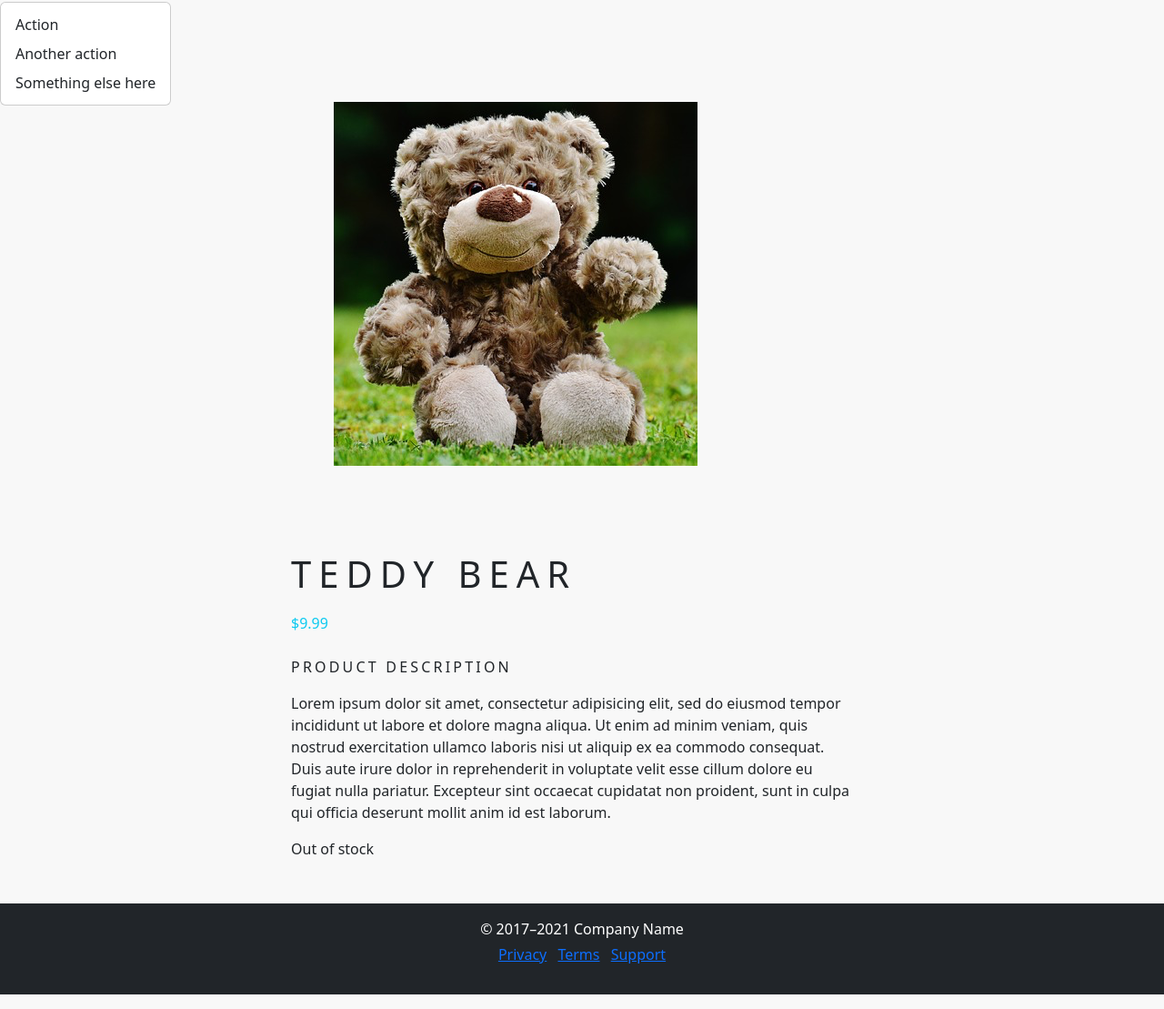
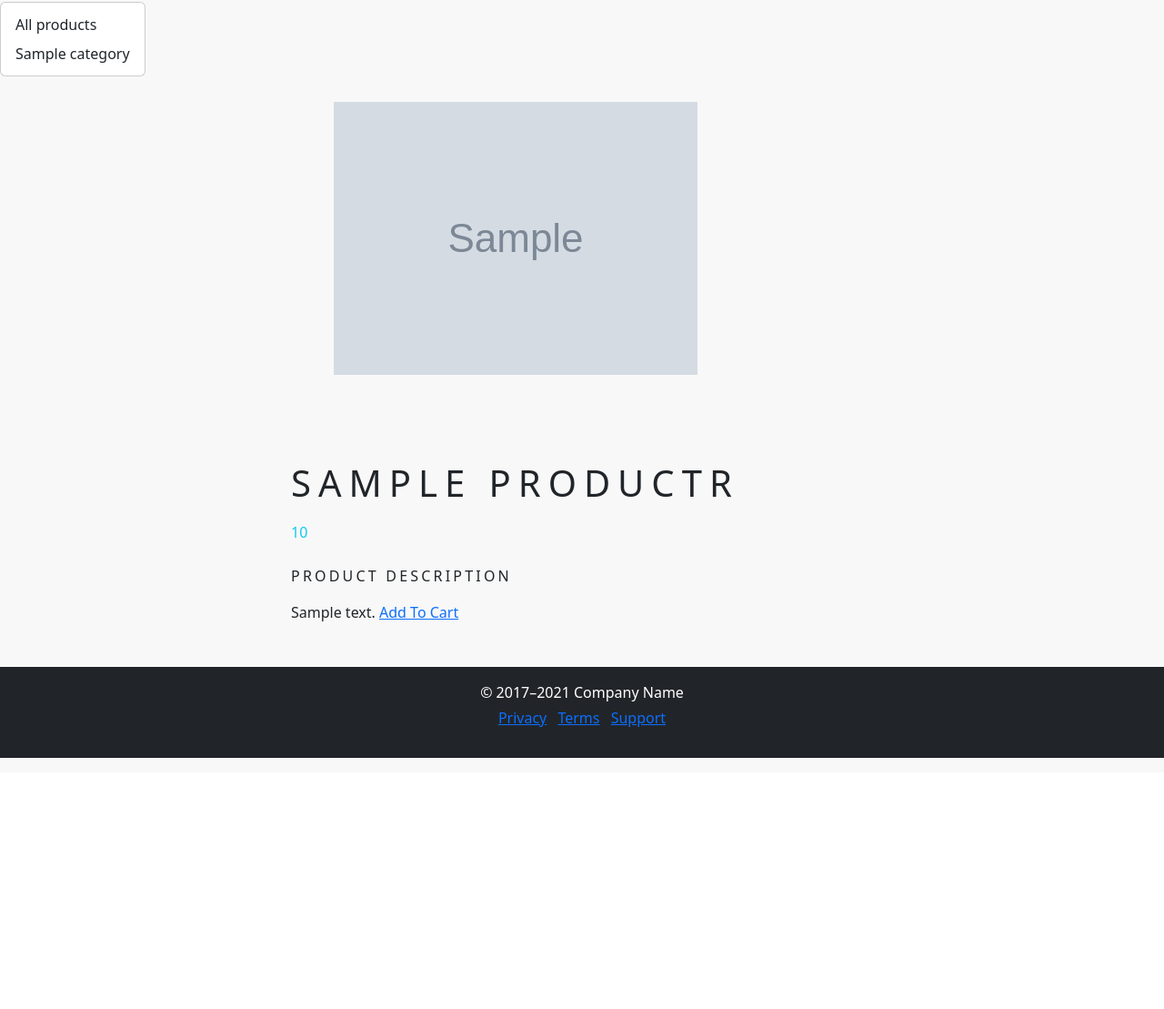
Before and after one commit to Aleshichev/ecommerce_1, a Django app: template shop/templates/product.html in a window 1280 px wide, after a click on "CATEGORIS". Shown: the part 70-1179 px from the top of the page at 91% size. After the commit the page ends 903 px from the top, so only its background shows below. Run offline with Django 4.2, Linux system fonts and the light colour scheme; the template is opened without the code that fills it: most values are stand-ins (such as "Sample title", 1, 10 or a date in 2020); grey boxes marked "Sample" are stand-in pictures.

Commit message:
second_commit

```diff
--- a/ecommerce/settings.py
+++ b/ecommerce/settings.py
@@ -63,6 +63,7 @@
                 'django.template.context_processors.request',
                 'django.contrib.auth.context_processors.auth',
                 'django.contrib.messages.context_processors.messages',
+                'shop.context_processors.menu_links',
             ],
         },
     },
--- a/shop/templates/Home.html
+++ b/shop/templates/Home.html
@@ -24,7 +24,8 @@
     {% for product in products %}
     <div class="col-9 mx-auto col-md-6 col-lg-3">
 <div class="card mb-5" style="width: 18rem;">
-  <img src="{{ product.image.url }}" class="card-img-top" alt="{{product.name}}">
+  <a href="{{product.get_url}}">  <img src="{{ product.image.url }}" class="card-img-top" alt="{{product.name}}">
+</a>
   <div class="card-body">
     <h5 class="card-title">{{product.name}}</h5>
     <h5 class="text-info font-italic mb-2"> {{product.price}} </h5>
--- a/shop/templates/navbar.html
+++ b/shop/templates/navbar.html
@@ -1,6 +1,6 @@
 <nav class="navbar navbar-expand-md navbar-dark bg-dark">
   <div class="container-fluid">
-    <a href="#" class="navbar-brand"><i class="material-icons text-success " style="font-size:36px;">shopping_cart_checkout</i></a>
+    <a href="/" class="navbar-brand"><i class="material-icons text-success " style="font-size:36px;">shopping_cart_checkout</i></a>
     <button class="navbar-toggler collapsed" type="button" data-bs-toggle="collapse" data-bs-target="#navbarCollapse" aria-controls="navbarCollapse" aria-expanded="false" aria-label="Toggle navigation">
       <span class="navbar-toggler-icon"></span>
     </button>
@@ -8,9 +8,10 @@
       <ul class="navbar-nav me-auto mb-2 mb-md-0">
         <a class="nav-link text-uppercase text-light fw-bold px-3 dropdown-toggle" data-bs-toggle="dropdown" href="">Categoris</a></li>
         <ul class="dropdown-menu" aria-labelledby="dropdownMenuButton1">
-          <li><a class="dropdown-item" href="#">Action</a></li>
-          <li><a class="dropdown-item" href="#">Another action</a></li>
-          <li><a class="dropdown-item" href="#">Something else here</a></li>
+          <li><a class="dropdown-item" href="{% url 'home' %}">All products</a></li>
+          {% for category in links %}
+          <li><a class="dropdown-item" href="{{category.get_url}}">{{category.name}}</a></li>
+          {% endfor %}
         </ul>
         <li class="nav-item"><a class="nav-link text-uppercase text-light fw-bold px-3" href="">Contacts</a></li>
         <li class="nav-item"><a class="nav-link text-uppercase text-light fw-bold px-3" href="">About</a></li>
--- a/shop/templates/product.html
+++ b/shop/templates/product.html
@@ -8,20 +8,23 @@
 <div class="container py-5">
     <div class="row mt-5">
       <div class="col-10 mx-auto col-md-6 my-3">
-        <img src="{% static 'images/teddy.png'%}">
+        <img src="{{ product.image.url}}">
       </div>
     </div>
 </div>
 <div class="col-10 mx-auto col-md-6 my-3">
   <div>
-    <h1 class="product_title">Teddy Bear</h1>
-    <p class="text-info font-italic mb-4">$9.99</p>
+    <h1 class="product_title">{{product.name}}r</h1>
+    <p class="text-info font-italic mb-4">{{product.price}}</p>
     <p class="product_desc">Product Description</p>
     <p class="text-justify product_text">
-      Lorem ipsum dolor sit amet, consectetur adipisicing elit, sed do eiusmod tempor incididunt ut labore et dolore magna aliqua. Ut enim ad minim veniam, quis nostrud exercitation ullamco laboris nisi ut aliquip ex ea commodo consequat. Duis aute irure dolor in reprehenderit in voluptate velit esse cillum dolore eu fugiat nulla pariatur. Excepteur sint occaecat cupidatat non proident, sunt in culpa qui officia deserunt mollit anim id est laborum.
+      {{product.description}}
+      {% if product.stock <= 0  %}
     </p>
     <p class="text-justify product_text">
-      Out of stock
+      {% else %}
+    <a href="">Add To Cart</a>
+    {% endif %}
     </p>
   </div>
 </div>
--- a/shop/urls.py
+++ b/shop/urls.py
@@ -4,6 +4,5 @@
 urlpatterns = [
     path('', views.home, name='home'),
     path('<slug:category_slug>', views.home, name='products_by_category'),
-
-    path('product/', views.product, name='product'),
+    path('<slug:category_slug>/<slug:product_slug>', views.product, name='product_detail'),
 ]
```
Also changed, not shown: shop/models.py (+9 -0 lines), shop/views.py (+10 -6 lines).
